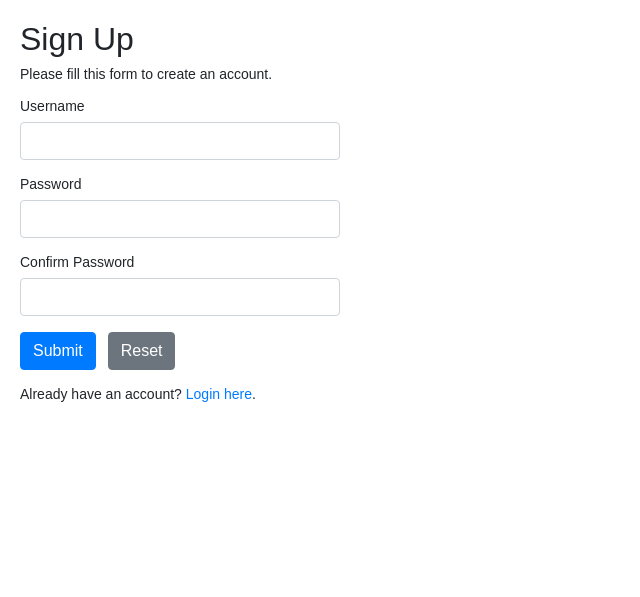
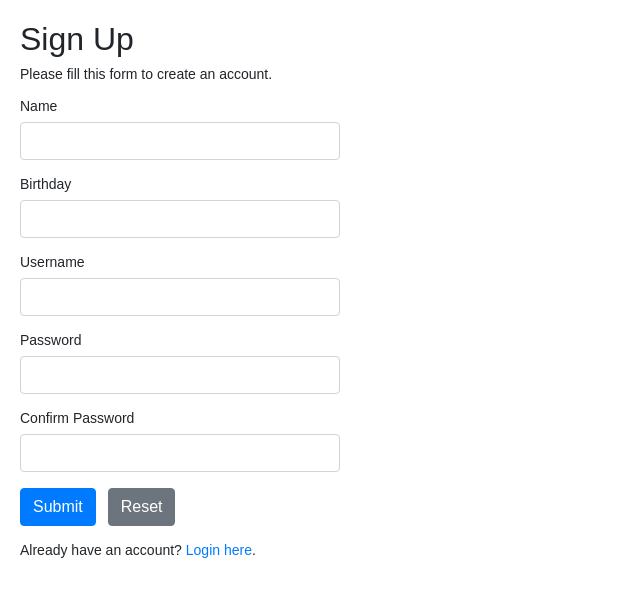
Before and after one commit to cpreethi19/movie-ratings-database, a PHP site: page /register.php in a window 1280 px wide. Shown: the top 597 px of the page, without its empty margins (0-640 px from the left). Run offline with PHP 8.4, Linux system fonts and the light colour scheme; data that the repository does not hold is empty.

Commit message:
Updated login page to ask for name and birthday

```diff
--- a/project-db.php
+++ b/project-db.php
@@ -5,7 +5,7 @@ server with default setting (user 'root' with no password) */
 define('DB_SERVER', 'mysql01.cs.virginia.edu');
 define('DB_USERNAME', 'pkc7dbu');
 define('DB_PASSWORD', 'Fall2022');
-define('DB_NAME', 'pkc7dbu');
+define('DB_NAME', 'pkc7dbu_a');
 
 /* Attempt to connect to MySQL database */
 $link = mysqli_connect(DB_SERVER, DB_USERNAME, DB_PASSWORD, DB_NAME);
--- a/register.php
+++ b/register.php
@@ -3,8 +3,8 @@
 require_once "project-db.php";
 
 // Define variables and initialize with empty values
-$username = $password = $confirm_password = "";
-$username_err = $password_err = $confirm_password_err = "";
+$username = $password = $confirm_password = $name = $birthday = "";
+$username_err = $password_err = $confirm_password_err = $name_err = $birthday_err = "";
 
 // Processing form data when form is submitted
 if($_SERVER["REQUEST_METHOD"] == "POST"){
@@ -16,7 +16,7 @@ if($_SERVER["REQUEST_METHOD"] == "POST"){
         $username_err = "Username can only contain letters, numbers, and underscores.";
     } else{
         // Prepare a select statement
-        $sql = "SELECT id FROM users WHERE username = ?";
+        $sql = "SELECT UserID FROM users WHERE username = ?";
 
         if($stmt = mysqli_prepare($link, $sql)){
             // Bind variables to the prepared statement as parameters
@@ -44,6 +44,20 @@ if($_SERVER["REQUEST_METHOD"] == "POST"){
         }
     }
 
+    // Validate name
+    if(empty(trim($_POST["name"]))){
+        $name_err = "Please enter your name.";
+    } else{
+        $name = trim($_POST["name"]);
+    }
+
+    // Validate birthday
+    if(empty(trim($_POST["birthday"]))){
+        $birthday_err = "Please enter a birthday.";
+    } else{
+        $birthday = trim($_POST["birthday"]);
+    }
+
     // Validate password
     if(empty(trim($_POST["password"]))){
         $password_err = "Please enter a password.";
@@ -64,16 +78,18 @@ if($_SERVER["REQUEST_METHOD"] == "POST"){
     }
 
     // Check input errors before inserting in database
-    if(empty($username_err) && empty($password_err) && empty($confirm_password_err)){
+    if(empty($name_err) && empty($birthday_err) && empty($username_err) && empty($password_err) && empty($confirm_password_err)){
 
         // Prepare an insert statement
-        $sql = "INSERT INTO users (username, password) VALUES (?, ?)";
+        $sql = "INSERT INTO users (Name, Birthday, username, password) VALUES (?, ?, ?, ?)";
 
         if($stmt = mysqli_prepare($link, $sql)){
             // Bind variables to the prepared statement as parameters
-            mysqli_stmt_bind_param($stmt, "ss", $param_username, $param_password);
+            mysqli_stmt_bind_param($stmt, "ssss", $param_Name, $param_Birthday, $param_username, $param_password);
 
             // Set parameters
+            $param_Name = $name;
+            $param_Birthday = $birthday;
             $param_username = $username;
             $param_password = password_hash($password, PASSWORD_DEFAULT); // Creates a password hash
 
@@ -82,7 +98,7 @@ if($_SERVER["REQUEST_METHOD"] == "POST"){
                 // Redirect to login page
                 header("location: login.php");
             } else{
-                echo "Oops! Something went wrong. Please try again later.";
+                echo "Oops! Something went wrong with this account. Please try again later.";
             }
 
             // Close statement
@@ -112,6 +128,16 @@ if($_SERVER["REQUEST_METHOD"] == "POST"){
         <p>Please fill this form to create an account.</p>
         <form action="<?php echo htmlspecialchars($_SERVER["PHP_SELF"]); ?>" method="post">
             <div class="form-group">
+                <label>Name</label>
+                <input type="text" name="name" class="form-control <?php echo (!empty($name_err)) ? 'is-invalid' : ''; ?>" value="<?php echo $name; ?>">
+                <span class="invalid-feedback"><?php echo $name_err; ?></span>
+            </div>
+            <div class="form-group">
+                <label>Birthday</label>
+                <input type="text" name="birthday" class="form-control <?php echo (!empty($birthday_err)) ? 'is-invalid' : ''; ?>" value="<?php echo $birthday; ?>">
+                <span class="invalid-feedback"><?php echo $birthday_err; ?></span>
+            </div>
+            <div class="form-group">
                 <label>Username</label>
                 <input type="text" name="username" class="form-control <?php echo (!empty($username_err)) ? 'is-invalid' : ''; ?>" value="<?php echo $username; ?>">
                 <span class="invalid-feedback"><?php echo $username_err; ?></span>
```
